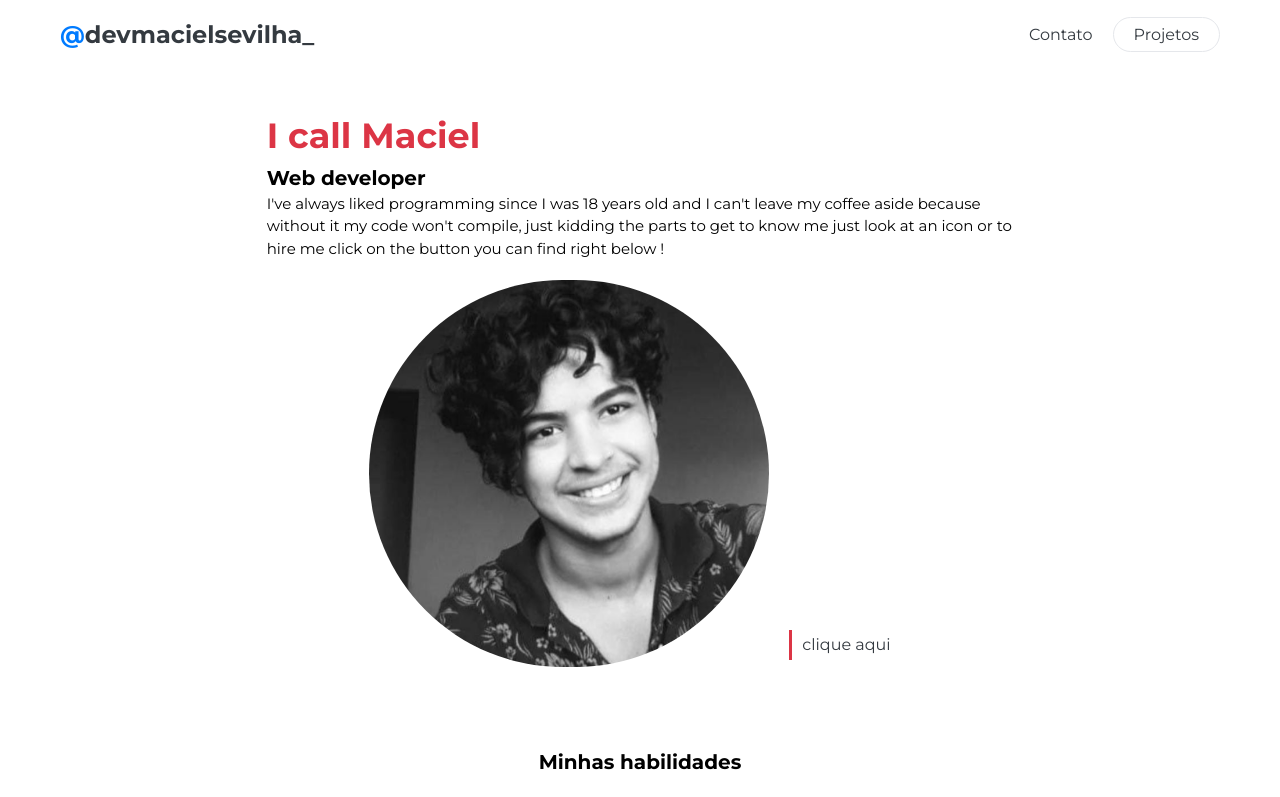
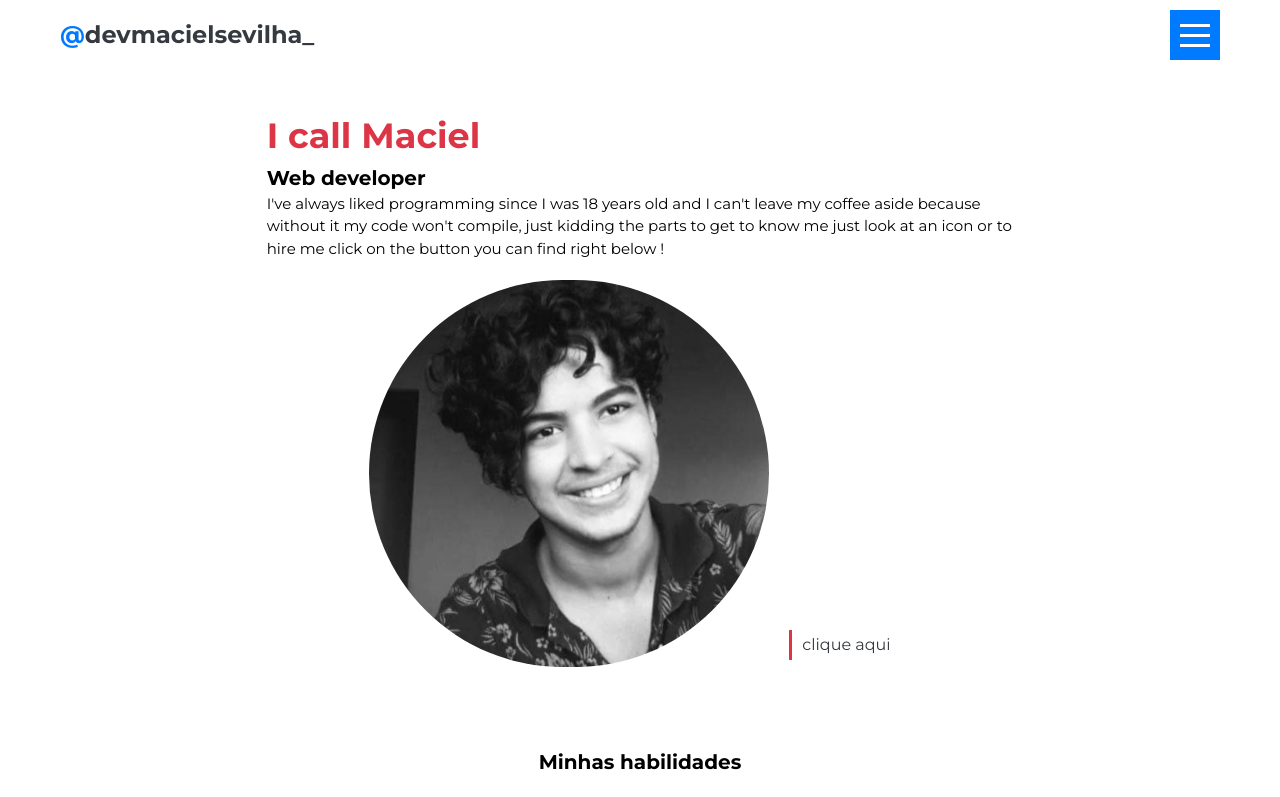
Before and after one commit to macielsevilha/portfolio, a Next.js app: page / in a window 1280 px wide. Shown: the top 797 px of the page. Built offline with nearby package versions, Linux system fonts and the light colour scheme.

Commit message:
criando menu parte #01

```diff
--- a/src/app/components/_ui/Navbar.jsx
+++ b/src/app/components/_ui/Navbar.jsx
@@ -1,9 +1,17 @@
+"use client"
 
 import { Links } from "./Buttons";
 export function Navbar() {
+    const toggle = (e) => {
+     e.target.classList.toggle('active')
+    }
+
     return (
-        <nav className="navbar">
-            <ul className="flex my-2">
+        <nav className="portfolio-navbar">
+          <div className="portfolio-navbar__icon" onClick={toggle}>
+            <span></span>
+          </div>
+            <ul className="flex my-2" id="portfolio-navbar__ropdown">
                 <li className="portfolio-border__none">
                     <Links name="Contato" />
                 </li>
--- a/src/app/sass/components/_navbar.scss
+++ b/src/app/sass/components/_navbar.scss
@@ -1,8 +1,55 @@
-.navbar {
+.#{$brand}-navbar {
     height: 70px;
     display: flex;
     align-items: center;
-    .#{$brand}-border__none a{
-       border: none;
+
+    .#{$brand}-navbar__icon {
+        span {
+            display: flex;
+            justify-content: center;
+            align-items: center;
+            background-color: hue('primary');
+            width: 50px;
+            height: 50px;
+            cursor: pointer;
+
+            &::after {
+                content: '';
+                width: 30px;
+                height: 3px;
+                background-color: white;
+                position: absolute;
+                transform: translateY(-10px);
+                box-shadow: 0 10px 0 white;
+                transition: 0.5s;
+            }
+
+            &::before {
+                content: '';
+                width: 30px;
+                height: 3px;
+                background-color: white;
+                position: absolute;
+                transform: translateY(10px);
+                transition: 0.5s;
+            }
+        }
+
+        .active::after {
+            transform: rotate(45deg);
+            box-shadow: none;
+        }
+
+        .active::before {
+            transform: rotate(-45deg);
+        }
+    }
+
+    .#{$brand}-border__none a {
+        border: none;
+    }
+
+    ##{$brand}-navbar__ropdown {
+        display: none;
     }
 }
```
